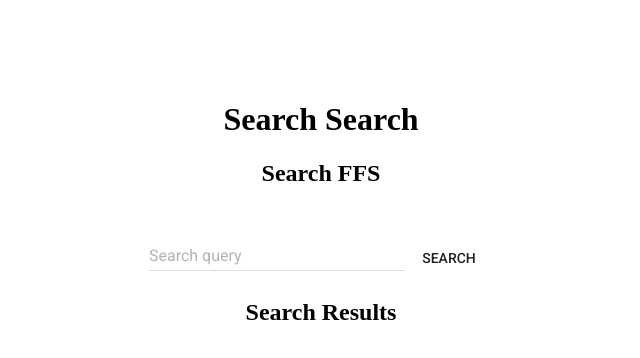
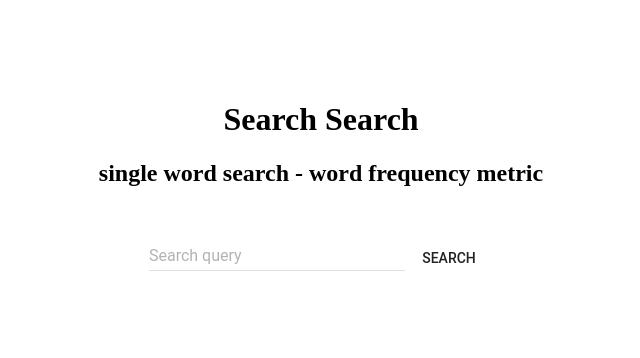
Before and after one commit to theuggla/movie-recommendation-system, a React app in the folder client/: page / in a window 1280 px wide. Shown: the top 358 px of the page, without its empty margins (319-959 px from the left). Built offline with nearby package versions, Linux system fonts and the light colour scheme; the HTML template or start-up script is replaced by a standard one.

Commit message:
refactor client

```diff
--- /dev/null
+++ b/client/src/components/Search/Search.jsx
@@ -0,0 +1,35 @@
+
+/**
+ * SearchDisplay component
+ */
+
+import * as React from 'react'
+import { FlatButton as Button, TextField, Paper } from 'material-ui'
+import { SearchResultDisplay } from '../SearchResultDisplay/SearchResultDisplay.jsx'
+
+/**
+ * Search class
+ */
+export class Search extends React.Component {
+  /**
+   * The render method
+   */
+  render () {
+    return (
+      <div>
+      <h2>{this.props.header}</h2>
+        <TextField
+          floatingLabelText='Search query'
+          onChange={this.props.handleChange('term-' + this.props.rank)}
+        />
+        <Button
+          label='Search'
+          onClick={() => {this.props.getSearchResults(this.props.rank, this.props.term).then((result) => this.props.handleChange('results-' + this.props.rank)(null, result.data))}}
+        />
+      { this.props.results && <Paper zDepth={2}>
+        <SearchResultDisplay pages={this.props.results.length > 5 ? this.props.results.slice(0, 5) : this.props.results} />
+      </Paper> }
+    </div>
+    )
+  }
+}
--- a/client/src/containers/App/App.jsx
+++ b/client/src/containers/App/App.jsx
@@ -3,7 +3,7 @@
  */
 import * as React from 'react'
 import * as axios from 'axios'
-import 'typeface-roboto'
+//import 'typeface-roboto'
 import { BrowserRouter as Router, Route, Switch } from 'react-router-dom'
 
 import { SearchContainer } from '../SearchContainer/SearchContainer.jsx'
--- a/client/src/containers/SearchContainer/SearchContainer.jsx
+++ b/client/src/containers/SearchContainer/SearchContainer.jsx
@@ -3,20 +3,25 @@
  */
 import * as React from 'react'
 
-import { FlatButton as Button, TextField, Paper, Divider } from 'material-ui'
-import { List } from 'material-ui/List'
 import * as axios from 'axios'
-import { SearchResultDisplay } from '../../components/SearchResultDisplay/SearchResultDisplay.jsx'
+import { Search } from '../../components/Search/Search.jsx'
+
+let ranks = [
+  {
+    name: 'single word search - word frequency metric',
+    slug: 'sws-wfm'
+  }
+]
 
 export class SearchContainer extends React.Component {
 
   constructor (props) {
     super(props)
 
-    this.state = {
-      term: '',
-      results: []
-    }
+    this.state = {}
+
+    this.handleChange = this.handleChange.bind(this)
+    this.getSearchResults = this.getSearchResults.bind(this)
   }
 
   /**
@@ -25,20 +30,17 @@ export class SearchContainer extends React.Component {
   render () {
     return (
       <div className='display'>
-        <h2>Search FFS</h2>
-          <TextField
-            floatingLabelText='Search query'
-            onChange={this.handleChange('term')}
-            value={this.state.term}
+        {ranks.map((rank, i) => (
+           <Search
+            key = {i}
+            header = {rank.name}
+            rank = {rank.slug}
+            term = {this.state['term-' + rank.slug]}
+            results = {this.state['results-' + rank.slug]}
+            handleChange = {this.handleChange}
+            getSearchResults = {this.getSearchResults}
           />
-          <Button
-            label='Search'
-            onClick={() => {this.getSearchResults(this.state.term).then((result) => this.handleChange('results')(null, result.data))}}
-          />
-        <h2>Search Results</h2>
-        { this.state.results.length > 0 && <Paper zDepth={2}>
-          <SearchResultDisplay pages={this.state.results.length > 5 ? this.state.results.slice(0, 5) : this.state.results} />
-        </Paper> }
+        ))}
       </div>
     )
   }
@@ -57,9 +59,9 @@ export class SearchContainer extends React.Component {
   /**
    * Retrieves result for the search term.
    */
-  getSearchResults (term) {
+  getSearchResults (rank, term) {
     return new Promise((resolve, reject) => {
-      axios.get('http://127.0.0.1:5002/search/' + term)
+      axios.get('http://127.0.0.1:5002/search/' + rank + '?' + term)
       .then((result) => {
         resolve(result)
       })
```
Also changed, not shown: 1 other file (tests, documents, lock files or other folders).
